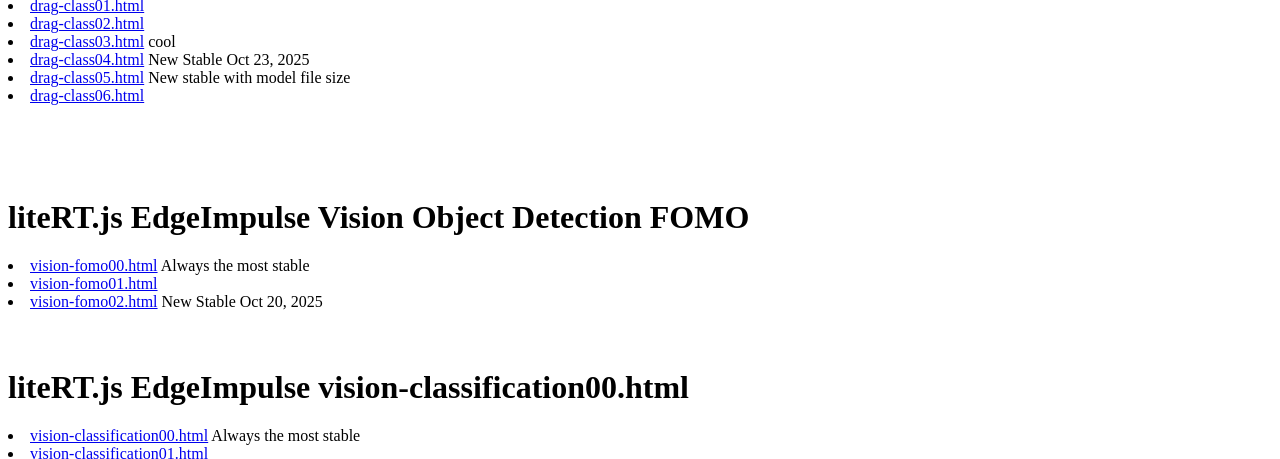
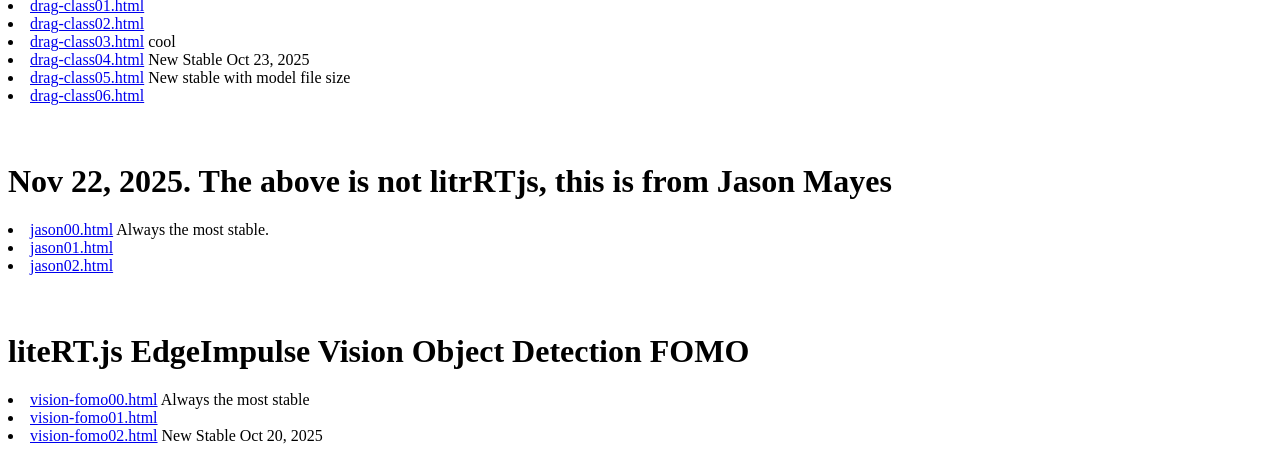
Before and after one commit to hpssjellis/my-examples-of-liteRTjs, a plain HTML site: page public/index.html in a window 1280 px wide. Shown: the part 626-1085 px from the top of the page. Drawn offline with Linux system fonts and the light colour scheme.

Commit message:
Update index.html

```diff
--- a/public/index.html
+++ b/public/index.html
@@ -32,6 +32,18 @@
 <li><a href="drag-class06.html">drag-class06.html</a>  </li>
 
 <br><br>
+
+
+<h1> Nov 22, 2025. The above is not litrRTjs, this is from Jason Mayes</h1>
+
+
+<li><a href="jason00.html">jason00.html</a>    Always the most stable.   </li>
+<li><a href="jason01.html">jason01.html</a> </li>
+<li><a href="jason02.html">jason02.html</a> </li>
+
+
+
+
 
 
 <br><br>
```
